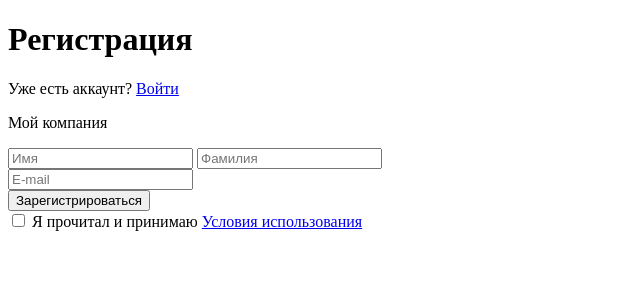
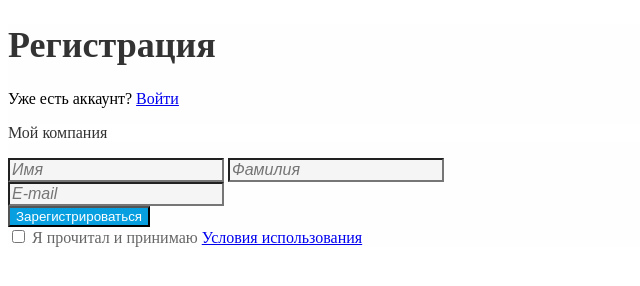
Before and after one commit to NewDelphin/Kurs_HTML-CSS, a plain HTML site: page 2-Form/index.html in a window 1280 px wide. Shown: the whole page, without its empty margins (0-640 px from the left). Drawn offline with Linux system fonts and the light colour scheme.

Commit message:
Стилизация формы регистрации

```diff
--- a/2-Form/index.html
+++ b/2-Form/index.html
@@ -4,6 +4,7 @@
     <meta charset="UTF-8">
     <meta name="viewport" content="width=device-width, initial-scale=1.0">
     <title>Document</title>
+    <link rel="stylesheet" href="styles.css">
 </head>
 <body>
     <main>
--- /dev/null
+++ b/2-Form/styles.css
@@ -0,0 +1,30 @@
+main {
+    background-color: #FFFEFE;
+}
+
+h1 {
+    color: #333;
+    font-size: 36px;
+}
+
+p {
+    background-color: #FFFFFF;
+    color: #333;
+    font-size: 16px;
+}
+
+input {
+    background-color: #F5F5F5;
+    color: #999999;
+    font-size: 16px;
+    font-style: italic;
+}
+
+button {
+    background-color: #089FE0;
+    color: #FFFFFF;
+}
+
+label {
+    color: #666666;
+}
```
